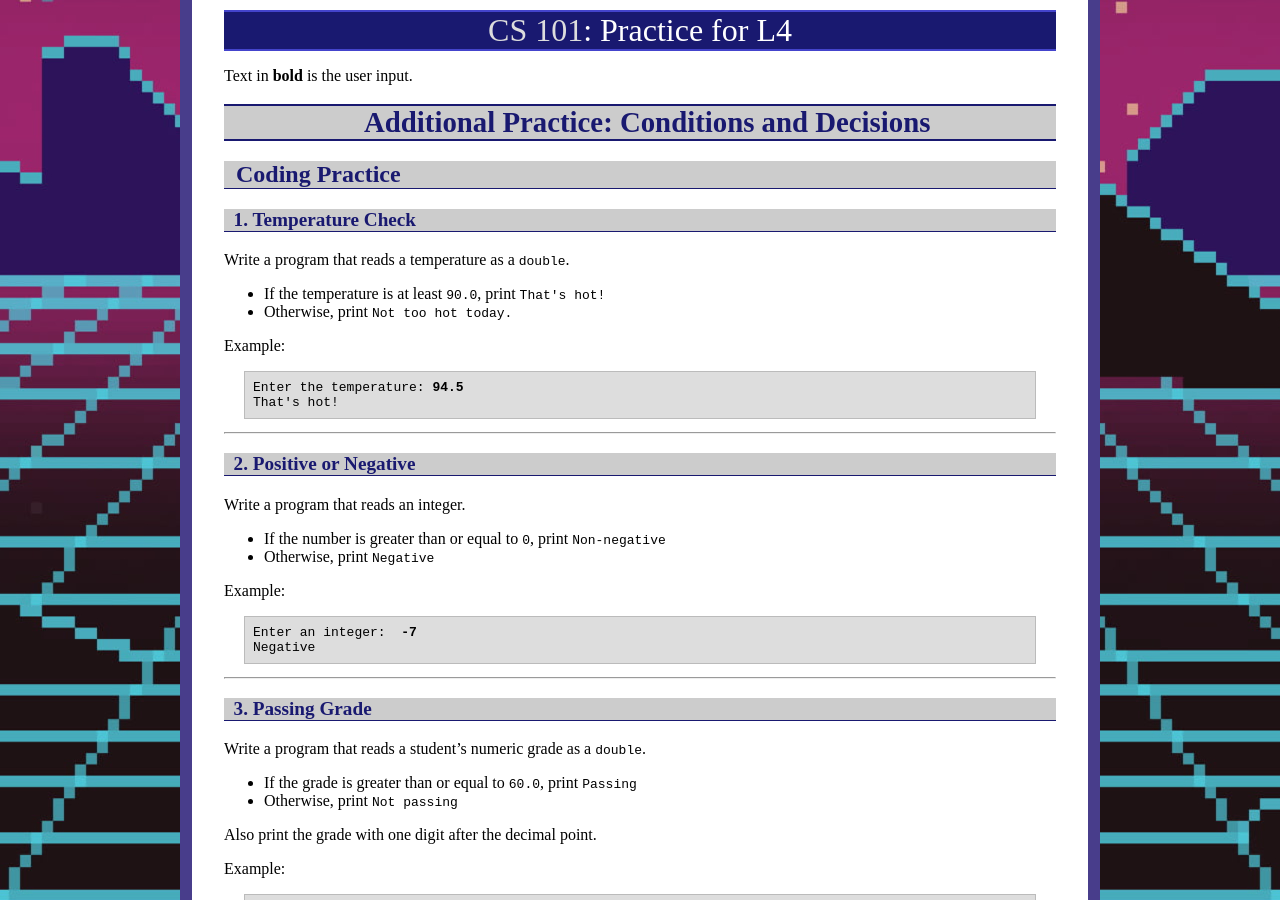
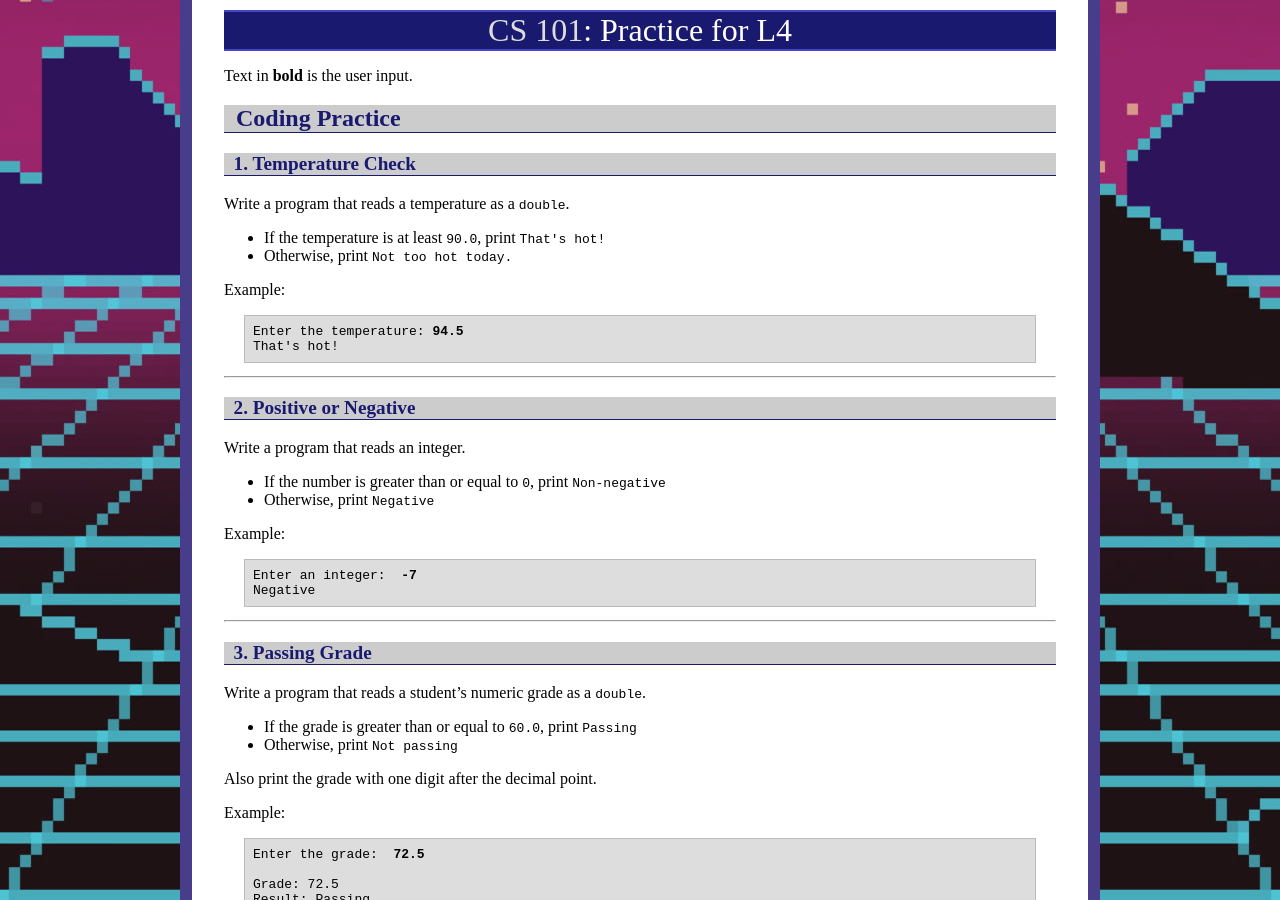
Before and after one commit to ycpcs/cs101-fall2026, a Jekyll site: the page built from practices/p4.md, in a window 1280 px wide and 900 px high. Built offline with Jekyll 4.4.1, drawn with Linux system fonts in a browser that asks for light colours.

Commit message:
Update p4.md

```diff
--- a/practices/p4.md
+++ b/practices/p4.md
@@ -4,8 +4,6 @@ title: "Practice for L4"
 ---
 
 Text in **bold** is the user input.
-
-# Additional Practice: Conditions and Decisions
 
 ## Coding Practice
 
```
